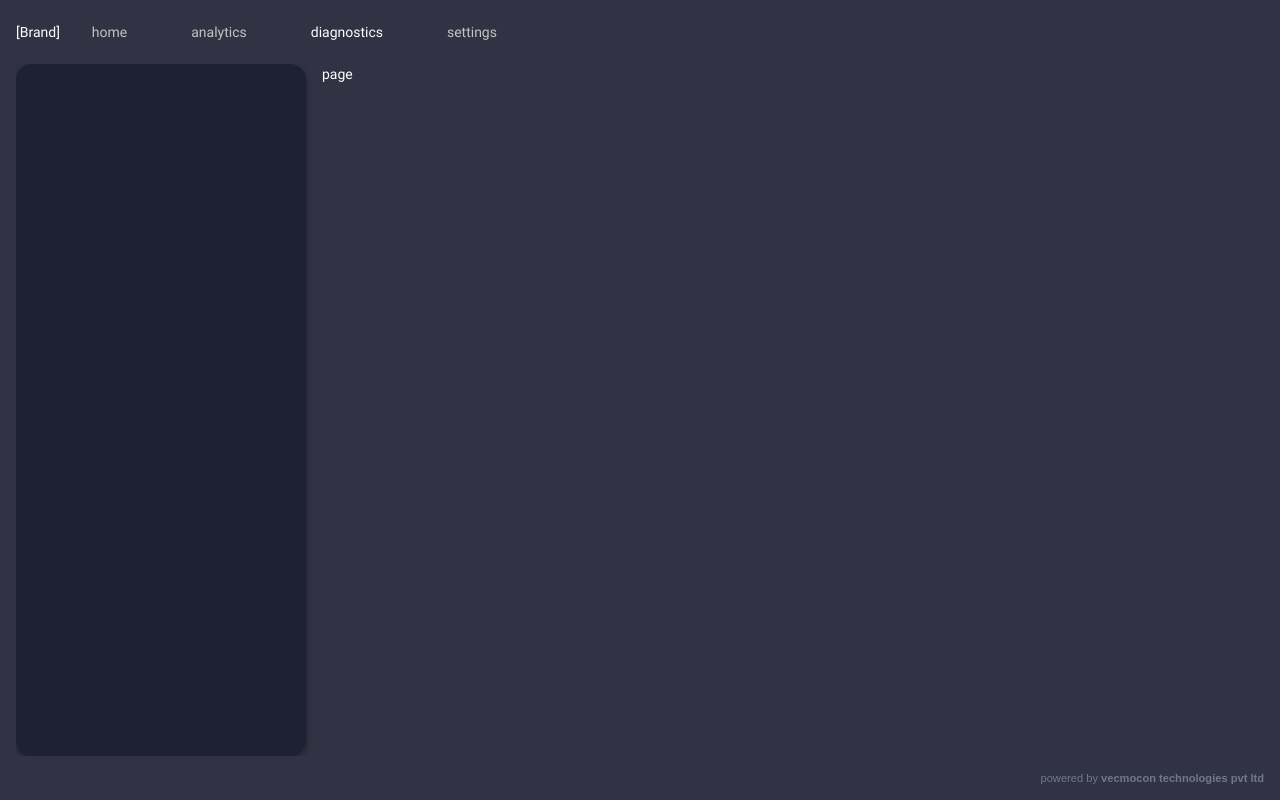
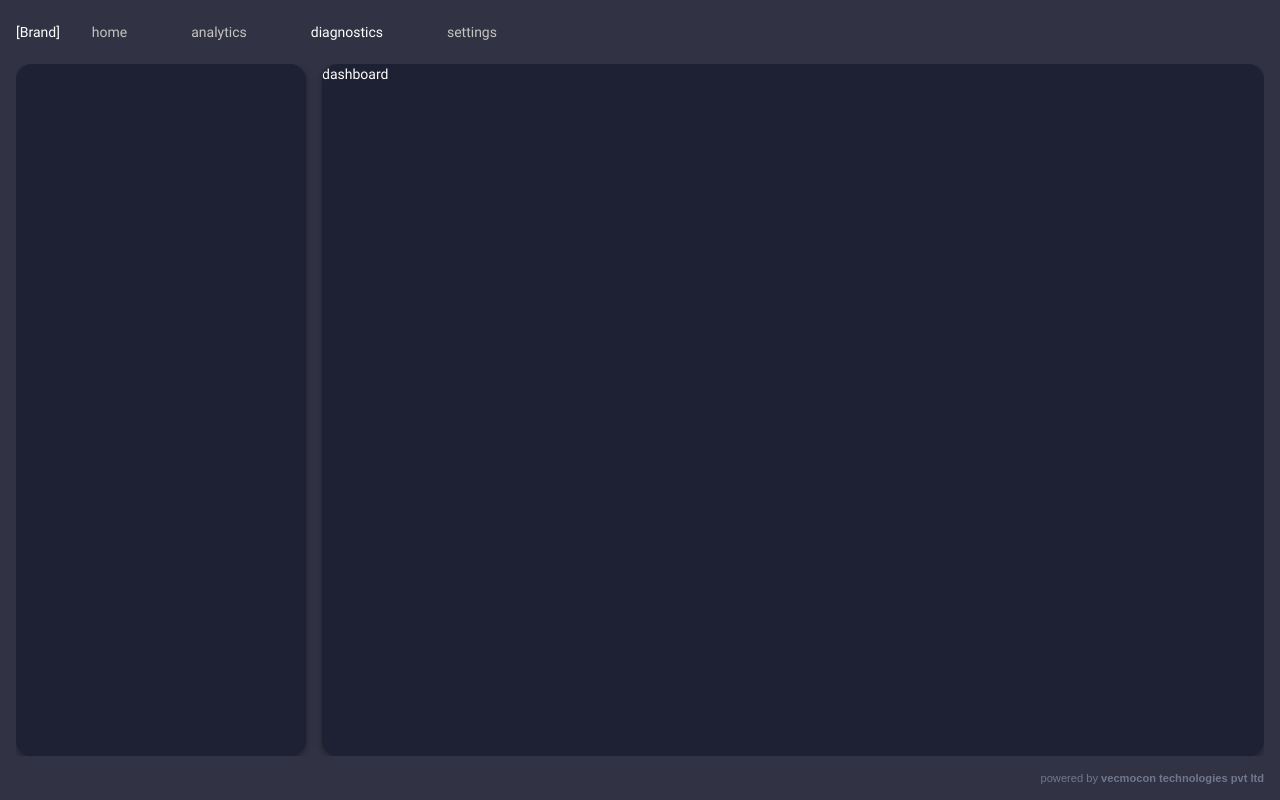
Before and after one commit to Chiselkraft-Design-Laboratory/BatteryBuddyApp, a React (Create React App) app: page / in a window 1280 px wide. Built offline with nearby package versions, Linux system fonts and the light colour scheme.

Commit message:
UX-8 Pages / ...

```diff
--- a/src/components/App.js
+++ b/src/components/App.js
@@ -8,12 +8,21 @@ import NavigationBlock from "./blocks/navigation";
 import FooterBlock from "./blocks/footer";
 import SidepanelBlock from "./blocks/sidepanel";
 
-export class BatteryBuddyApp extends Component {
+import {
+  DashboardPage,
+  AnalyticsPage,
+  DiagnosticsPage,
+  SettingsPage,
+} from "./pages";
+
+class BatteryBuddyApp extends Component {
   render() {
     return (
       <Fragment>
         <BaseLayout navigation={<NavigationBlock />} footer={<FooterBlock />}>
-          <DefaultSection sidepanel={<SidepanelBlock />}>page</DefaultSection>
+          <DefaultSection sidepanel={<SidepanelBlock />}>
+            <DashboardPage>dashboard</DashboardPage>
+          </DefaultSection>
         </BaseLayout>
       </Fragment>
     );
--- /dev/null
+++ b/src/components/pages/analytics.js
@@ -0,0 +1,34 @@
+import React from "react";
+import { makeStyles, Paper } from "@material-ui/core";
+
+const useStyle = makeStyles((theme) => ({
+  root: {
+    overflowY: "auto",
+    overflowX: "hidden",
+    "&::-webkit-scrollbar": {
+      width: "1px",
+    },
+    "&::-webkit-scrollbar-track": {
+      boxShadow: "inset 0 0 6px rgba(0,0,0,0.00)",
+      webkitBoxShadow: "inset 0 0 6px rgba(0,0,0,0.00)",
+      backgroundColor: theme.palette.ui.dark2,
+    },
+    "&::-webkit-scrollbar-thumb": {
+      backgroundColor: theme.palette.ui.seagreen,
+      opacity: 0.2,
+    },
+    width: "100%x",
+    height: "100%",
+    borderRadius: theme.spacing(2),
+  },
+}));
+const AnalyticsPage = (props) => {
+  const classes = useStyle();
+  return (
+    <Paper elevation={4} className={classes.root}>
+      {props.children}
+    </Paper>
+  );
+};
+
+export default AnalyticsPage;
--- /dev/null
+++ b/src/components/pages/dashboard.js
@@ -0,0 +1,34 @@
+import React from "react";
+import { makeStyles, Paper } from "@material-ui/core";
+
+const useStyle = makeStyles((theme) => ({
+  root: {
+    overflowY: "auto",
+    overflowX: "hidden",
+    "&::-webkit-scrollbar": {
+      width: "1px",
+    },
+    "&::-webkit-scrollbar-track": {
+      boxShadow: "inset 0 0 6px rgba(0,0,0,0.00)",
+      webkitBoxShadow: "inset 0 0 6px rgba(0,0,0,0.00)",
+      backgroundColor: theme.palette.ui.dark2,
+    },
+    "&::-webkit-scrollbar-thumb": {
+      backgroundColor: theme.palette.ui.seagreen,
+      opacity: 0.2,
+    },
+    width: "100%x",
+    height: "100%",
+    borderRadius: theme.spacing(2),
+  },
+}));
+const DashboardPage = (props) => {
+  const classes = useStyle();
+  return (
+    <Paper elevation={4} className={classes.root}>
+      {props.children}
+    </Paper>
+  );
+};
+
+export default DashboardPage;
--- /dev/null
+++ b/src/components/pages/diagnostics.js
@@ -0,0 +1,34 @@
+import React from "react";
+import { makeStyles, Paper } from "@material-ui/core";
+
+const useStyle = makeStyles((theme) => ({
+  root: {
+    overflowY: "auto",
+    overflowX: "hidden",
+    "&::-webkit-scrollbar": {
+      width: "1px",
+    },
+    "&::-webkit-scrollbar-track": {
+      boxShadow: "inset 0 0 6px rgba(0,0,0,0.00)",
+      webkitBoxShadow: "inset 0 0 6px rgba(0,0,0,0.00)",
+      backgroundColor: theme.palette.ui.dark2,
+    },
+    "&::-webkit-scrollbar-thumb": {
+      backgroundColor: theme.palette.ui.seagreen,
+      opacity: 0.2,
+    },
+    width: "100%x",
+    height: "100%",
+    borderRadius: theme.spacing(2),
+  },
+}));
+const DiagnosticsPage = (props) => {
+  const classes = useStyle();
+  return (
+    <Paper elevation={4} className={classes.root}>
+      {props.children}
+    </Paper>
+  );
+};
+
+export default DiagnosticsPage;
--- /dev/null
+++ b/src/components/pages/index.js
@@ -0,0 +1,6 @@
+import DashboardPage from "./dashboard";
+import AnalyticsPage from "./analytics";
+import DiagnosticsPage from "./diagnostics";
+import SettingsPage from "./settings";
+
+export { DashboardPage, AnalyticsPage, DiagnosticsPage, SettingsPage };
--- /dev/null
+++ b/src/components/pages/settings.js
@@ -0,0 +1,34 @@
+import React from "react";
+import { makeStyles, Paper } from "@material-ui/core";
+
+const useStyle = makeStyles((theme) => ({
+  root: {
+    overflowY: "auto",
+    overflowX: "hidden",
+    "&::-webkit-scrollbar": {
+      width: "1px",
+    },
+    "&::-webkit-scrollbar-track": {
+      boxShadow: "inset 0 0 6px rgba(0,0,0,0.00)",
+      webkitBoxShadow: "inset 0 0 6px rgba(0,0,0,0.00)",
+      backgroundColor: theme.palette.ui.dark2,
+    },
+    "&::-webkit-scrollbar-thumb": {
+      backgroundColor: theme.palette.ui.seagreen,
+      opacity: 0.2,
+    },
+    width: "100%x",
+    height: "100%",
+    borderRadius: theme.spacing(2),
+  },
+}));
+const SettingsPage = (props) => {
+  const classes = useStyle();
+  return (
+    <Paper elevation={4} className={classes.root}>
+      {props.children}
+    </Paper>
+  );
+};
+
+export default SettingsPage;
```
